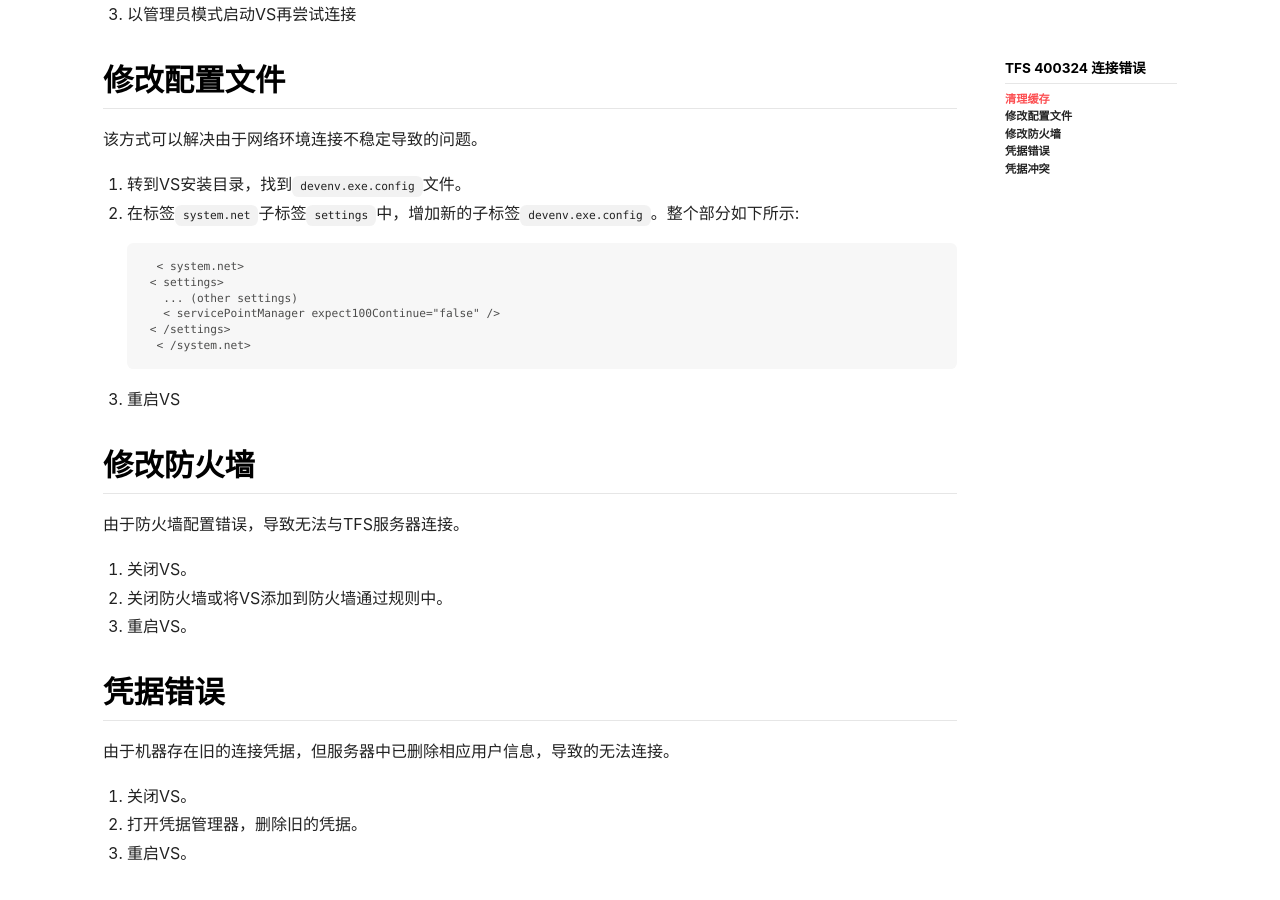
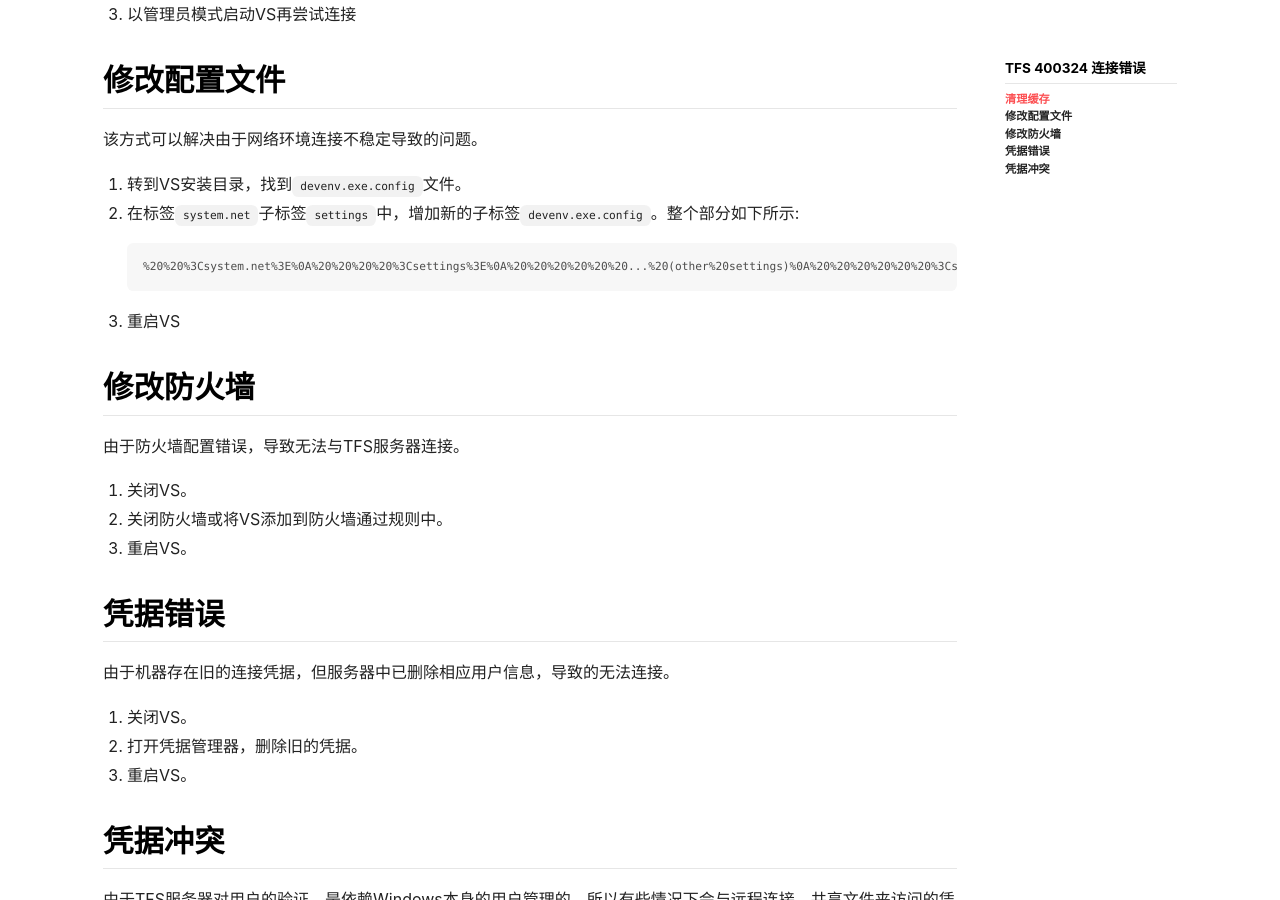
Before and after one commit to xiaohunqupo/xiaohunqupo.github.io, a Jekyll site: the page built from _posts/2022-12-05-TFS-ERROR-TF400324.md, in a window 1280 px wide and 900 px high, scrolled down 645 px. Built offline with Jekyll 4.4.1, drawn with Linux system fonts in a browser that asks for light colours; nearby versions of some CDN libraries.

Commit message:
testFixBug

````diff
--- a/_posts/2022-12-05-TFS-ERROR-TF400324.md
+++ b/_posts/2022-12-05-TFS-ERROR-TF400324.md
@@ -22,12 +22,7 @@ tags: C/C++,TFS
 1. 转到VS安装目录，找到`devenv.exe.config`文件。
 2. 在标签`system.net`子标签`settings`中，增加新的子标签`devenv.exe.config`。整个部分如下所示:
 ```
-  < system.net>
-    < settings>
-      ... (other settings)
-      < servicePointManager expect100Continue="false" />
-    < /settings>
-  < /system.net>
+%20%20%3Csystem.net%3E%0A%20%20%20%20%3Csettings%3E%0A%20%20%20%20%20%20...%20(other%20settings)%0A%20%20%20%20%20%20%3CservicePointManager%20expect100Continue=%22false%22%20/%3E%0A%20%20%20%20%3C/settings%3E%0A%20%20%3C/system.net%3E
 ```
 3. 重启VS
 
````
